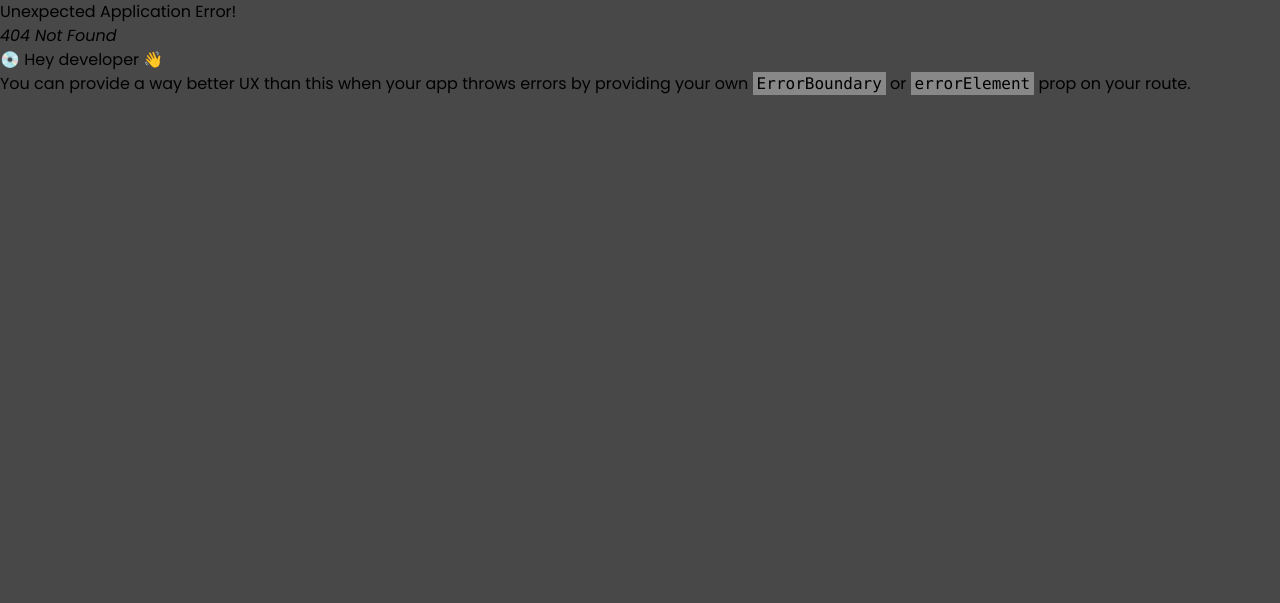
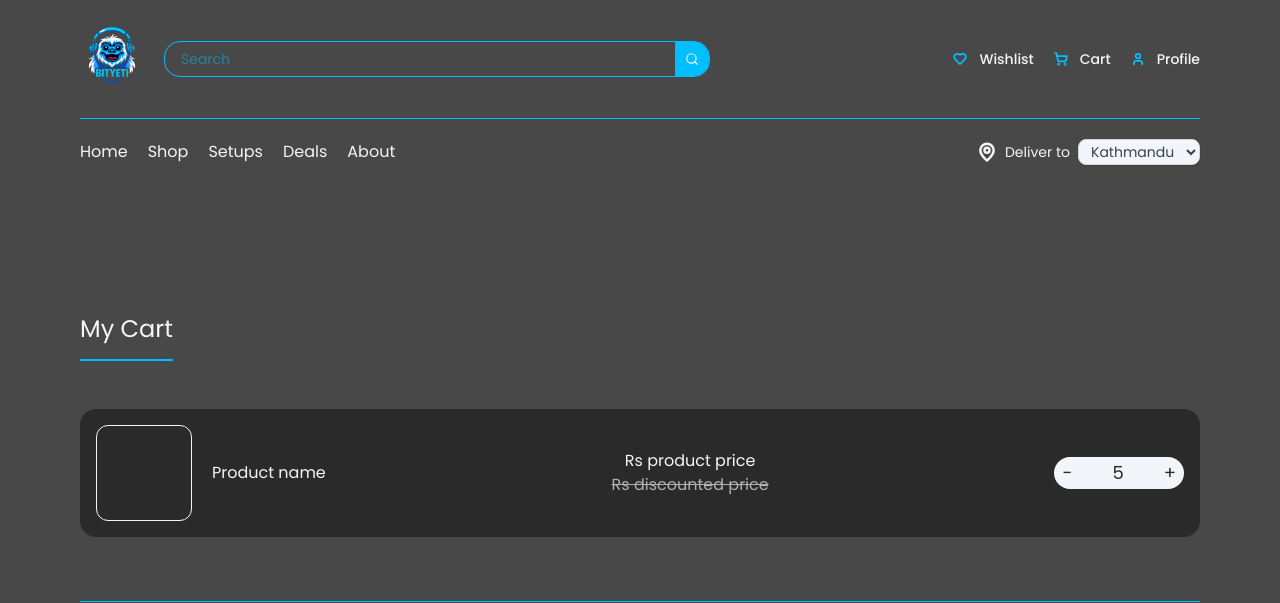
Before and after one commit to BikalRai/collegeReactProject, a React (Vite) app: page /cart in a window 1280 px wide. Before the commit this address had no page. Shown: the top 603 px of the page. Built offline with nearby package versions, Linux system fonts and the light colour scheme.

Commit message:
rework button

```diff
--- /dev/null
+++ b/src/components/QuantityCounter.tsx
@@ -0,0 +1,15 @@
+const QuantityCounter = () => {
+  return (
+    <div className='bg-cardbg-light text-cardbg rounded-full flex items-center gap-8 text-lg overflow-hidden w-fit'>
+      <button className='cursor-pointer transition-colors hover:bg-primary hover:text-cardbg-light py-0.5 px-2'>
+        -
+      </button>
+      <span>5</span>
+      <button className='cursor-pointer transition-colors hover:bg-primary hover:text-cardbg-light py-0.5 px-2'>
+        +
+      </button>
+    </div>
+  );
+};
+
+export default QuantityCounter;
--- a/src/components/button/PrimaryButtonNoGlow.tsx
+++ b/src/components/button/PrimaryButtonNoGlow.tsx
@@ -2,7 +2,7 @@ import type { BtnType } from "../../utilities/types/btnTYpe";
 
 const PrimaryButtonNoGlow = ({ btnText }: BtnType) => {
   return (
-    <button className='bg-primary text-text-primary px-6 py-3 rounded-4xl cursor-pointer transition hover:shadow-[1px_2px_8px_rgba(0,0,0,0.5)]'>
+    <button className='bg-primary text-text-primary px-6 py-1.5 rounded-4xl cursor-pointer transition hover:shadow-[4px_8px_16px_rgba(0,0,0,0.4)]'>
       {btnText}
     </button>
   );
--- a/src/components/productPage/ProductSpecification.tsx
+++ b/src/components/productPage/ProductSpecification.tsx
@@ -9,6 +9,7 @@ import { Navigation } from "swiper/modules";
 
 import "swiper/css";
 import "swiper/css/navigation";
+import QuantityCounter from "../QuantityCounter";
 
 const ProductSpecification = () => {
   return (
@@ -98,15 +99,7 @@ const ProductSpecification = () => {
         {/* quantity and action */}
         <ProductPageSection>
           <div className='flex items-center gap-5'>
-            <div className='bg-cardbg-light text-cardbg rounded-full flex items-center gap-8 text-lg overflow-hidden'>
-              <button className='cursor-pointer transition-colors hover:bg-primary hover:text-cardbg-light p-2.5'>
-                -
-              </button>
-              <span>5</span>
-              <button className='cursor-pointer transition-colors hover:bg-primary hover:text-cardbg-light p-2.5'>
-                +
-              </button>
-            </div>
+            <QuantityCounter />
             <PrimaryButtonNoGlow btnText='Add to cart' />
           </div>
         </ProductPageSection>
--- /dev/null
+++ b/src/pages/CartPage.tsx
@@ -0,0 +1,36 @@
+import AppContainer from "../components/container/AppContainer";
+import QuantityCounter from "../components/QuantityCounter";
+import SectionHeaderNoLinks from "../components/SectionHeaderNoLinks";
+import AppLayout from "../layouts/AppLayout";
+import type { SectionHeaderNoLinkTypes } from "../utilities/types/appTypes";
+
+const section: SectionHeaderNoLinkTypes = {
+  title: "My Cart",
+};
+
+const CartPage = () => {
+  return (
+    <AppLayout>
+      <AppContainer>
+        <div>
+          <SectionHeaderNoLinks section={section} />
+          <div className='flex gap-5 bg-cardbg p-4 rounded-2xl'>
+            <div className='h-24 w-24 border rounded-xl overflow-hidden'>
+              <img src='' alt='' />
+            </div>
+            <div className='grow flex flex-col gap-2 lg:flex-row lg:items-center lg:justify-between'>
+              <h4>Product name</h4>
+              <div className='flex items-center justify-between lg:flex-col'>
+                <p>Rs product price</p>
+                <p className='line-through text-muted'>Rs discounted price</p>
+              </div>
+              <QuantityCounter />
+            </div>
+          </div>
+        </div>
+      </AppContainer>
+    </AppLayout>
+  );
+};
+
+export default CartPage;
--- a/src/routes/AppRouter.tsx
+++ b/src/routes/AppRouter.tsx
@@ -9,6 +9,7 @@ import ShopPage from "../pages/ShopPage";
 import ProductPage from "../pages/ProductPage";
 import ProductDescription from "../components/productPage/ProductDescription";
 import ProductReviews from "../components/productPage/ProductReviews";
+import CartPage from "../pages/CartPage";
 
 const router = createBrowserRouter([
   {
@@ -32,6 +33,10 @@ const router = createBrowserRouter([
       { path: "reviews", element: <ProductReviews /> },
     ],
   },
+  {
+    path: "/cart",
+    element: <CartPage />,
+  },
 ]);
 
 const AppRouter = () => {
```
